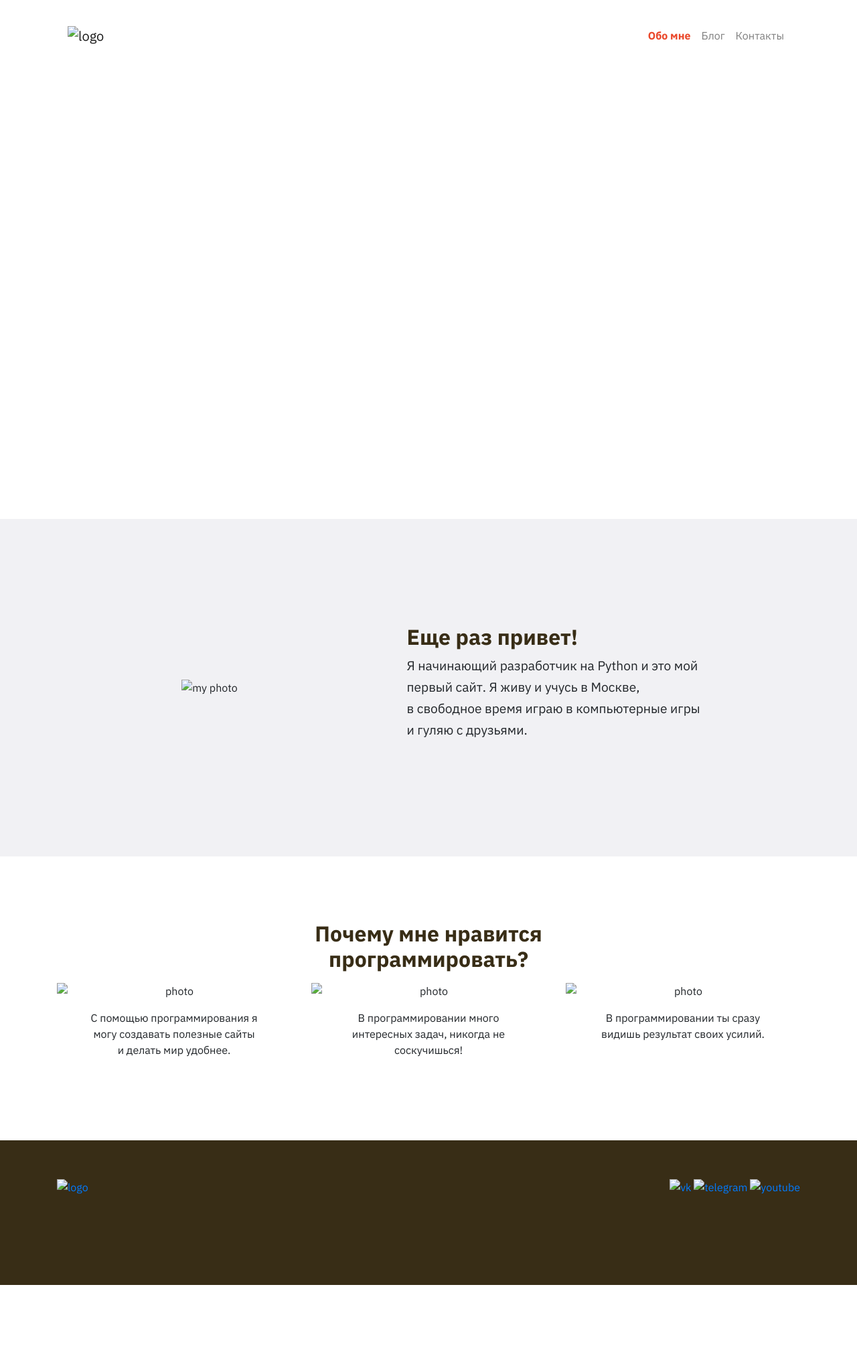
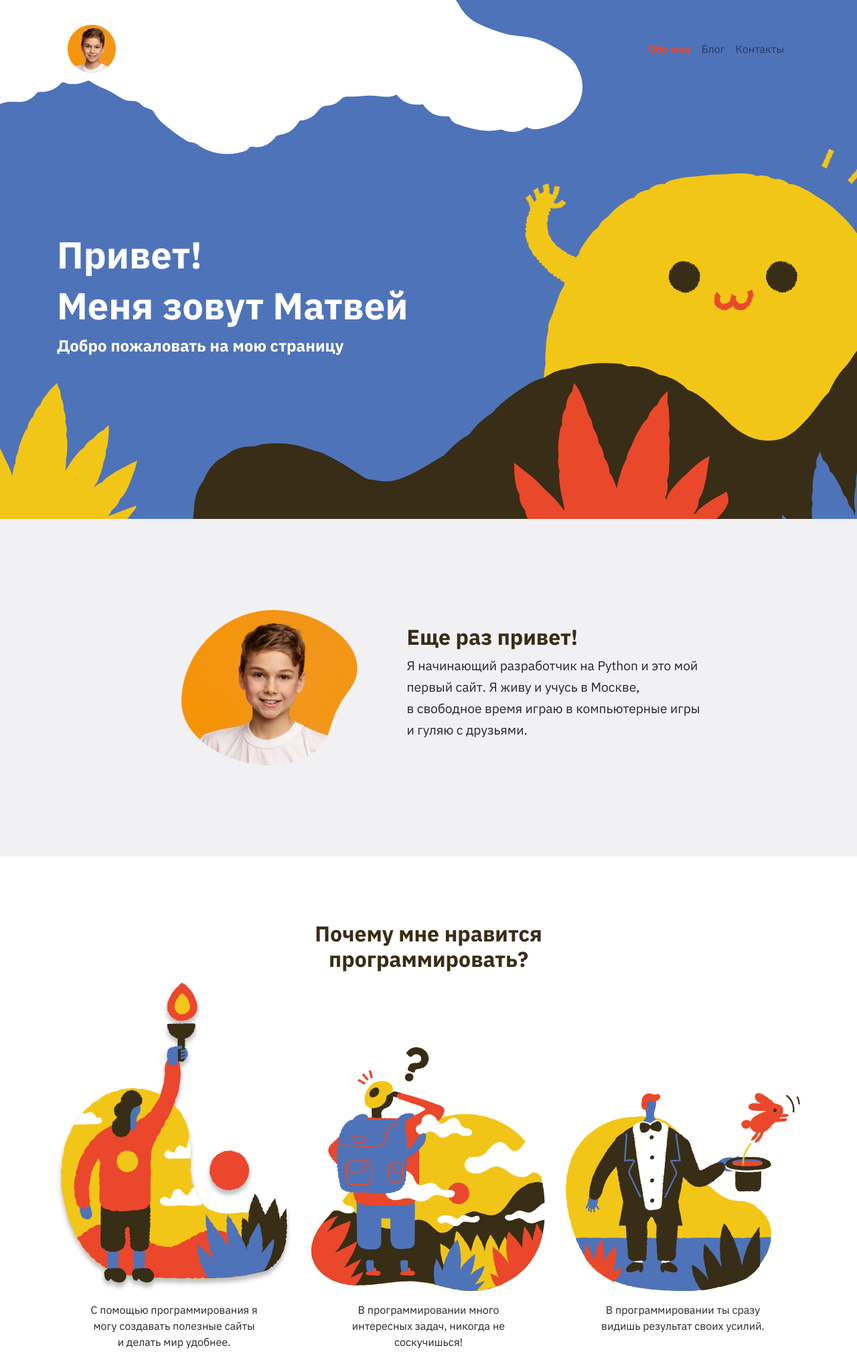
Before and after one commit to ronmount/gb_blog, a plain HTML site: page index.html in a window 1280 px wide. Shown: the top 2046 px of the page at 67% size. Before the commit the page ends 1919 px from the top, so only its background shows below. Drawn offline with nearby package versions, Linux system fonts and the light colour scheme; the site is published under a folder, as on GitHub Pages, so addresses that start at the root find nothing.

Commit message:
Вжуууух! Первая версия сайта.

```diff
--- a/index.html
+++ b/index.html
@@ -23,7 +23,7 @@
         <div class="top">
             <div class="container d-flex flex-column h-100">
                 <nav class="navbar navbar-expand-lg navbar-light">
-                    <a class="navbar-brand" href="index.html"><img src="/pictures/logo.png" alt="logo"></a>
+                    <a class="navbar-brand" href="index.html"><img src="pictures/logo.png" alt="logo"></a>
                     <button class="navbar-toggler" type="button" data-toggle="collapse"
                         data-target="#navbarNavAltMarkup" aria-controls="navbarNavAltMarkup" aria-expanded="false"
                         aria-label="Toggle navigation">
@@ -48,7 +48,7 @@
             <div class="container">
                 <div class="row about d-flex justify-content-center align-items-center">
                     <div class="col-md-4 d-flex justify-content-center align-items-center">
-                        <img class="w-75" src="/pictures/about-photo.png" alt="my photo">
+                        <img class="w-75" src="pictures/about-photo.png" alt="my photo">
                     </div>
                     <div class="col-md-5">
                         <h2 class="heading">Еще раз привет!</h2>
@@ -64,7 +64,7 @@
             <div class="row text-center">
                 <div class="col-md-4 d-flex flex-column justify-content-end">
                     <div class="card">
-                        <img src="/pictures/blog-1.svg" alt="photo">
+                        <img src="pictures/blog-1.svg" alt="photo">
                         <div class="card-box">
                             <p class="card-text pl-5 pr-5 mt-3">С помощью программирования я могу создавать полезные
                                 сайты и делать мир
@@ -74,7 +74,7 @@
                 </div>
                 <div class="col-md-4 d-flex flex-column justify-content-end">
                     <div class="card">
-                        <img src="/pictures/blog-2.svg" alt="photo">
+                        <img src="pictures/blog-2.svg" alt="photo">
                         <div class="card-box">
                             <p class="card-text pl-5 pr-5 mt-3">В программировании много интересных задач, никогда не соскучишься!</p>
                         </div>
@@ -82,7 +82,7 @@
                 </div>
                 <div class="col-md-4 d-flex flex-column justify-content-end">
                     <div class="card">
-                        <img src="/pictures/blog-3.svg" alt="photo">
+                        <img src="pictures/blog-3.svg" alt="photo">
                         <div class="card-box">
                             <p class="card-text pl-5 pr-5 mt-3">В программировании ты сразу видишь результат своих усилий.</p>
                         </div>
@@ -93,11 +93,11 @@
     </div>
     <footer class="footer">
         <div class="container d-flex justify-content-between flex-wrap">
-            <a href="https://geekbrains.ru/"><img src="/pictures/logo.svg" alt="logo"></a>
+            <a href="https://geekbrains.ru/"><img src="pictures/logo.svg" alt="logo"></a>
             <div class="icons">
-                <a href="https://vk.com/geekbrainsru"><img src="/pictures/vk.svg" alt="vk"></a>
-                <a href="https://telegram.me/geekbrains_ru"><img src="/pictures/telegram.svg" alt="telegram"></a>
-                <a href="https://www.youtube.com/user/progliveru"><img src="/pictures/youtube.svg" alt="youtube"></a>
+                <a href="https://vk.com/geekbrainsru"><img src="pictures/vk.svg" alt="vk"></a>
+                <a href="https://telegram.me/geekbrains_ru"><img src="pictures/telegram.svg" alt="telegram"></a>
+                <a href="https://www.youtube.com/user/progliveru"><img src="pictures/youtube.svg" alt="youtube"></a>
             </div>
         </div>
     </footer>
--- a/style.css
+++ b/style.css
@@ -5,7 +5,7 @@ body {
 
 .top {
     height: 775px;
-    background-image: url(/pictures/top-back.svg);
+    background-image: url(pictures/top-back.svg);
     background-size: cover;
 }
 
```
Also changed, not shown: blog.html (+8 -8 lines), contacts.html (+9 -9 lines).
